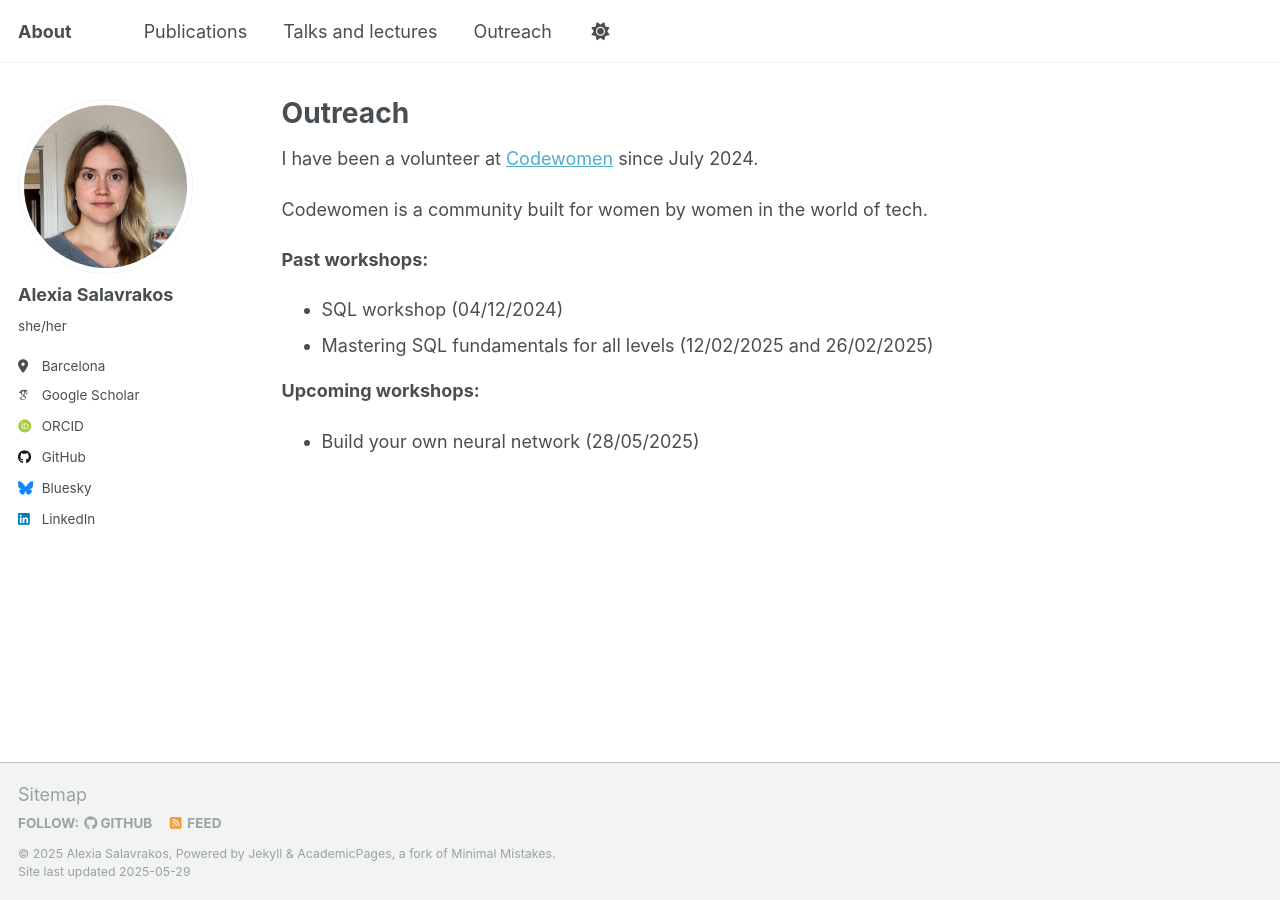
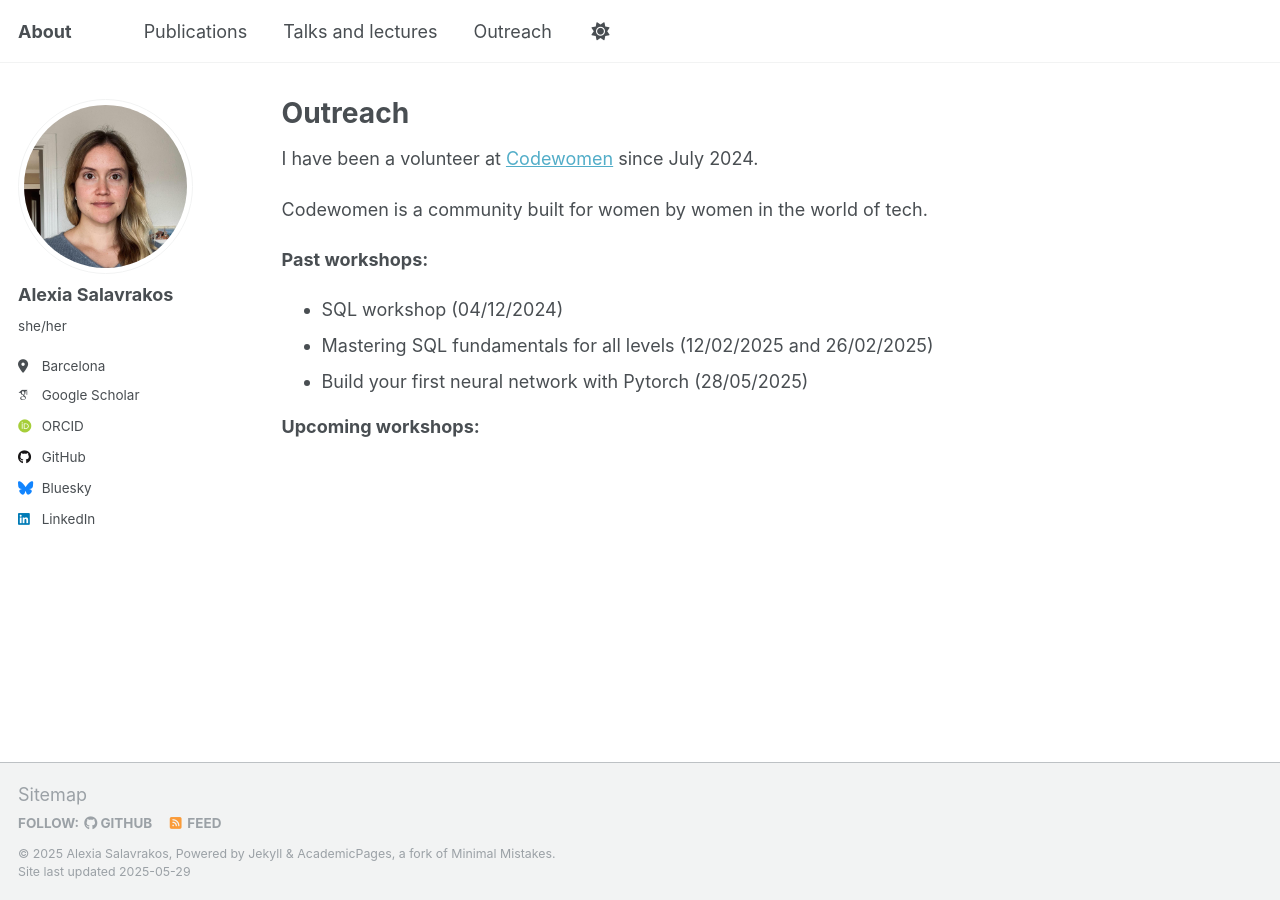
Before and after one commit to alexiasalavrakos/alexiasalavrakos.github.io, a Jekyll site: the page built from _pages/outreach.md, in a window 1280 px wide. Built offline with Jekyll 4.4.1, drawn with Linux system fonts in a browser that asks for light colours; some web fonts are replaced.

Commit message:
Update outreach.md

```diff
--- a/_pages/outreach.md
+++ b/_pages/outreach.md
@@ -14,6 +14,6 @@ Codewomen is a community built for women by women in the world of tech.
 **Past workshops:**
 - SQL workshop (04/12/2024)
 - Mastering SQL fundamentals for all levels (12/02/2025 and 26/02/2025)
+- Build your first neural network with Pytorch (28/05/2025)
 
 **Upcoming workshops:**
-- Build your own neural network (28/05/2025)
```
